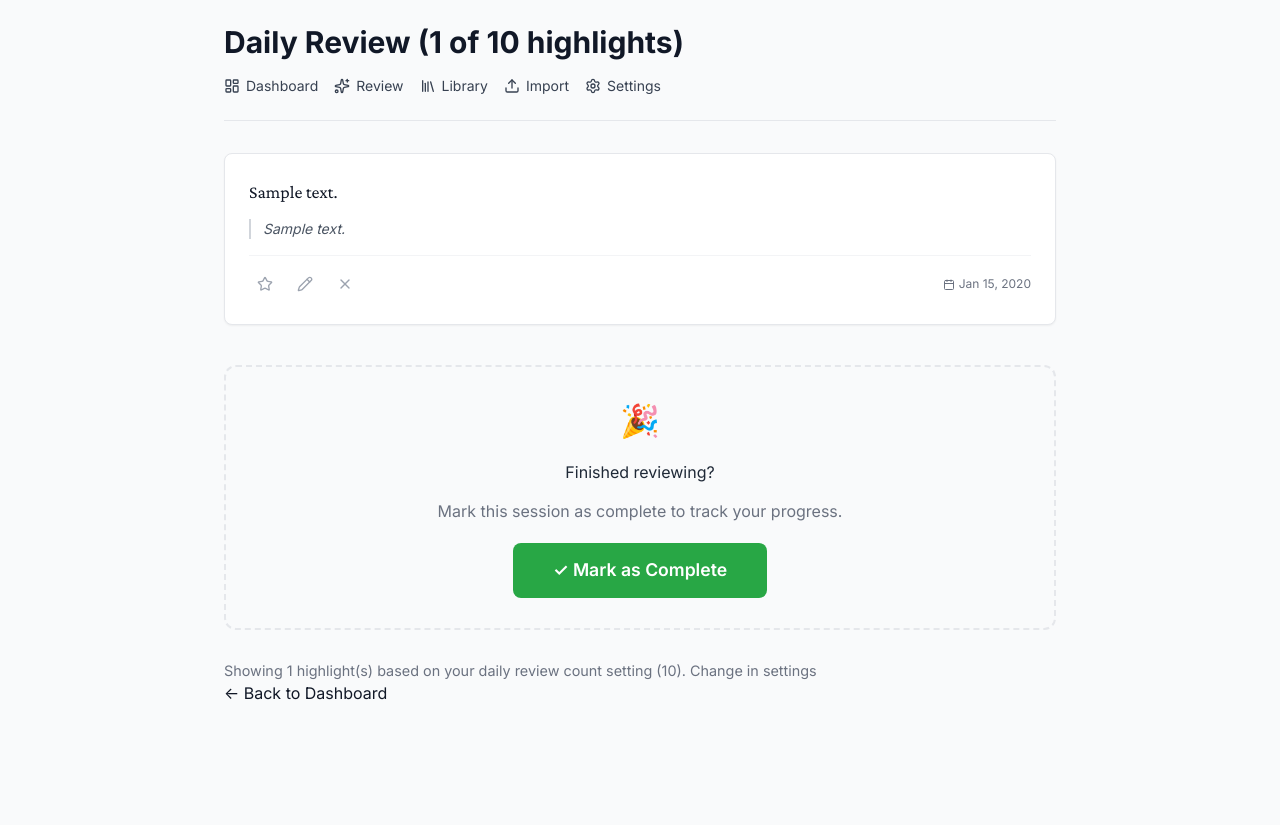
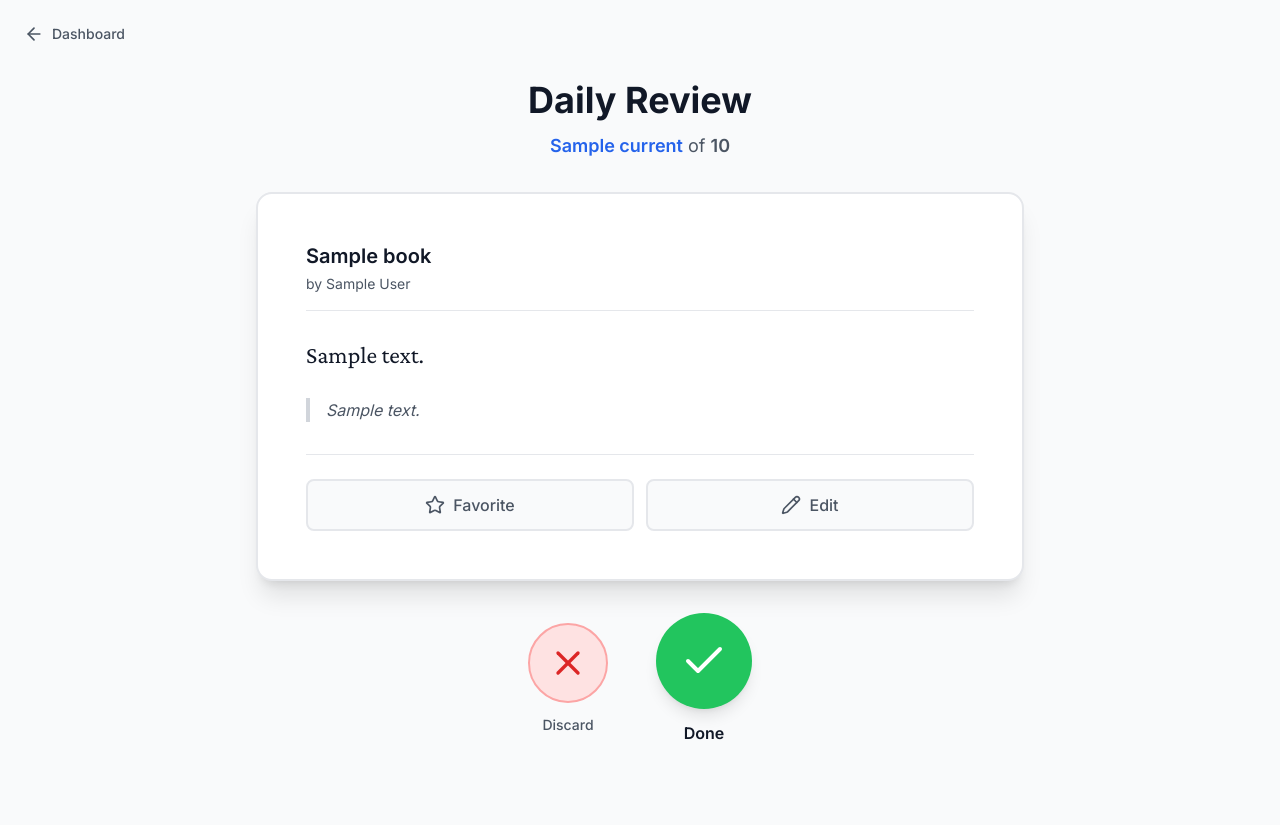
Before and after one commit to wardeiling/FreeWise, a FastAPI app: template app/templates/review.html in a window 1280 px wide. Before the commit the page ends 700 px from the top, so only its background shows below. Run offline with FastAPI, Linux system fonts and the light colour scheme; the template is opened without the code that fills it: most values are stand-ins (such as "Sample title", 1, 10 or a date in 2020); some libraries are stand-ins or nearby versions.

Commit message:
Major overhaul of daily review page and reorganization of todos

```diff
--- /dev/null
+++ b/app/templates/_review_card.html
@@ -0,0 +1,92 @@
+<!-- Single Highlight Review Card -->
+<div class="space-y-8">
+    <!-- Progress Indicator -->
+    <div class="text-center mb-8">
+        <h1 class="text-4xl font-bold text-gray-900 dark:text-white mb-3">Daily Review</h1>
+        <p class="text-lg text-gray-600 dark:text-gray-400">
+            <span class="font-semibold text-primary-600 dark:text-primary-400">{{ current }}</span> of <span class="font-semibold">{{ total }}</span>
+        </p>
+    </div>
+
+    <!-- Highlight Card -->
+    <div class="bg-white dark:bg-gray-800 rounded-2xl shadow-xl border-2 border-gray-200 dark:border-gray-700 p-8 md:p-12">
+        <!-- Book Information -->
+        {% if highlight.book %}
+        <div class="mb-6 pb-4 border-b border-gray-200 dark:border-gray-700">
+            <h2 class="text-xl font-semibold text-gray-900 dark:text-white">{{ highlight.book.title }}</h2>
+            {% if highlight.book.author %}
+            <p class="text-sm text-gray-600 dark:text-gray-400 mt-1">by {{ highlight.book.author }}</p>
+            {% endif %}
+        </div>
+        {% endif %}
+
+        <!-- Highlight Text -->
+        <div class="font-serif text-2xl leading-relaxed text-gray-900 dark:text-gray-100 mb-6">
+            {{ highlight.text }}
+        </div>
+
+        <!-- Note (if exists) -->
+        {% if highlight.note %}
+        <div class="mt-4 text-base italic text-gray-600 dark:text-gray-400 pl-4 border-l-4 border-gray-300 dark:border-gray-600">
+            {{ highlight.note }}
+        </div>
+        {% endif %}
+
+        <!-- Page Number (if exists) -->
+        {% if highlight.location_type == "page" and highlight.location %}
+        <div class="mt-4 text-sm text-gray-500 dark:text-gray-400">
+            Page {{ highlight.location }}
+        </div>
+        {% endif %}
+
+        <!-- Action Buttons (Inside Card - Bottom) -->
+        <div class="flex gap-3 mt-8 pt-6 border-t border-gray-200 dark:border-gray-700">
+            <button
+                class="flex-1 flex items-center justify-center gap-2 px-6 py-3 rounded-lg transition-all {% if highlight.is_favorited %}bg-yellow-100 dark:bg-yellow-900/20 text-yellow-700 dark:text-yellow-400 border-2 border-yellow-400 dark:border-yellow-600{% else %}bg-gray-50 dark:bg-gray-700 text-gray-600 dark:text-gray-400 border-2 border-gray-200 dark:border-gray-600 hover:bg-yellow-50 dark:hover:bg-yellow-900/10 hover:border-yellow-300 dark:hover:border-yellow-700{% endif %}"
+                hx-post="/highlights/{{ highlight.id }}/favorite"
+                hx-vals='{"favorite": "{{ "false" if highlight.is_favorited else "true" }}", "context": "review"}'
+                hx-target="#review-container"
+                hx-swap="innerHTML"
+                title="Toggle favorite">
+                <i data-lucide="star" class="w-5 h-5 {% if highlight.is_favorited %}fill-current{% endif %}"></i>
+                <span class="font-medium">Favorite</span>
+            </button>
+            <button
+                class="flex-1 flex items-center justify-center gap-2 px-6 py-3 bg-gray-50 dark:bg-gray-700 text-gray-600 dark:text-gray-400 border-2 border-gray-200 dark:border-gray-600 hover:bg-blue-50 dark:hover:bg-blue-900/10 hover:border-blue-300 dark:hover:border-blue-700 rounded-lg transition-all"
+                hx-get="/highlights/{{ highlight.id }}/edit?context=review"
+                hx-target="#review-container"
+                hx-swap="innerHTML"
+                title="Edit highlight">
+                <i data-lucide="pencil" class="w-5 h-5"></i>
+                <span class="font-medium">Edit</span>
+            </button>
+        </div>
+    </div>
+
+    <!-- Main Action Buttons (Outside Card) -->
+    <div class="flex items-center justify-center gap-12 mt-12">
+        <!-- Discard Button -->
+        <button
+            class="flex flex-col items-center group"
+            hx-post="/highlights/{{ highlight.id }}/discard?context=review"
+            hx-target="#review-container"
+            hx-swap="innerHTML">
+            <div class="w-20 h-20 rounded-full bg-red-100 dark:bg-red-900/20 flex items-center justify-center group-hover:bg-red-200 dark:group-hover:bg-red-900/30 group-hover:scale-110 transition-all border-2 border-red-300 dark:border-red-700 group-hover:border-red-400 dark:group-hover:border-red-600">
+                <i data-lucide="x" class="w-10 h-10 text-red-600 dark:text-red-500"></i>
+            </div>
+            <span class="mt-3 text-sm font-medium text-gray-600 dark:text-gray-400">Discard</span>
+        </button>
+
+        <!-- Done Button -->
+        <button
+            class="flex flex-col items-center group"
+            hx-post="/highlights/ui/review/next?current_id={{ highlight.id }}"
+            hx-target="#review-container"
+            hx-swap="innerHTML">
+            <div class="w-24 h-24 rounded-full bg-green-500 dark:bg-green-600 flex items-center justify-center group-hover:bg-green-600 dark:group-hover:bg-green-700 group-hover:scale-110 transition-all shadow-lg">
+                <i data-lucide="check" class="w-12 h-12 text-white"></i>
+            </div>
+            <span class="mt-3 text-base font-semibold text-gray-900 dark:text-white">Done</span>
+        </button>
+    </div>
+</div>
--- a/app/templates/library.html
+++ b/app/templates/library.html
@@ -55,7 +55,7 @@
         </thead>
         <tbody class="divide-y divide-gray-200 dark:divide-gray-700">
             {% for book in books %}
-            <tr class="hover:bg-gray-50 dark:hover:bg-gray-750 transition-colors">
+            <tr class="hover:bg-gray-50 dark:hover:bg-gray-700 transition-colors">
                 <td class="px-4 py-3">
                     <a href="/library/ui/book/{{ book.id }}" class="text-primary-600 dark:text-primary-400 hover:text-primary-700 dark:hover:text-primary-300 font-medium transition-colors">
                         {{ book.title }}
--- a/app/templates/review.html
+++ b/app/templates/review.html
@@ -1,40 +1,94 @@
-{% extends "base.html" %}
+<!DOCTYPE html>
+<html lang="en" data-theme="{{ settings.theme if settings else 'light' }}">
+<head>
+    <meta charset="UTF-8">
+    <meta name="viewport" content="width=device-width, initial-scale=1.0">
+    <title>Daily Review - FreeWise</title>
 
-{% block title %}Daily Review - FreeWise{% endblock %}
+    <!-- Tailwind CSS -->
+    <script src="https://cdn.tailwindcss.com"></script>
 
-{% block heading %}Daily Review ({{ highlights|length }} of {{ n }} highlights){% endblock %}
+    <!-- Google Fonts -->
+    <link rel="preconnect" href="https://fonts.googleapis.com">
+    <link rel="preconnect" href="https://fonts.gstatic.com" crossorigin>
+    <link href="https://fonts.googleapis.com/css2?family=Inter:wght@400;500;600;700&family=Crimson+Pro:wght@400;600&display=swap" rel="stylesheet">
 
-{% block content %}
-<div id="highlights-container">
-    {% if highlights %}
-        {% for highlight in highlights %}
-            {% include "_highlight_row.html" %}
-        {% endfor %}
+    <!-- HTMX -->
+    <script src="https://unpkg.com/htmx.org@1.9.10"></script>
 
-        <!-- Complete Review Button -->
-        <div style="margin-top: 40px; text-align: center; padding: 30px; background: var(--highlight-bg); border-radius: 12px; border: 2px dashed var(--border-color);">
-            <div style="font-size: 2em; margin-bottom: 15px;">🎉</div>
-            <h3 style="margin: 0 0 15px 0; color: var(--text-color);">Finished reviewing?</h3>
-            <p style="color: var(--muted-text); margin-bottom: 20px;">
-                Mark this session as complete to track your progress.
-            </p>
-            <a href="/dashboard/ui?reviewed=complete"
-               style="display: inline-block; background: #28a745; color: white; padding: 14px 40px; border-radius: 8px; text-decoration: none; font-weight: 600; font-size: 1.1em; transition: all 0.2s;"
-               onmouseover="this.style.background='#218838'; this.style.transform='scale(1.05)'"
-               onmouseout="this.style.background='#28a745'; this.style.transform='scale(1)'">
-                ✓ Mark as Complete
-            </a>
+    <!-- Lucide Icons -->
+    <script src="https://unpkg.com/lucide@latest"></script>
+
+    <script>
+        tailwind.config = {
+            darkMode: ['class', '[data-theme="dark"]'],
+            theme: {
+                extend: {
+                    fontFamily: {
+                        sans: ['Inter', 'system-ui', '-apple-system', 'sans-serif'],
+                        serif: ['Crimson Pro', 'Georgia', 'serif'],
+                    },
+                    colors: {
+                        primary: {
+                            50: '#eff6ff',
+                            100: '#dbeafe',
+                            500: '#3b82f6',
+                            600: '#2563eb',
+                            700: '#1d4ed8',
+                        }
+                    }
+                }
+            }
+        }
+    </script>
+</head>
+<body class="bg-gray-50 dark:bg-gray-900 min-h-screen flex flex-col">
+    <!-- Back Button (Top Left) -->
+    <div class="absolute top-6 left-6 z-10">
+        <a href="/dashboard/ui" class="flex items-center gap-2 text-gray-600 dark:text-gray-400 hover:text-gray-900 dark:hover:text-gray-100 transition-colors">
+            <i data-lucide="arrow-left" class="w-5 h-5"></i>
+            <span class="text-sm font-medium">Dashboard</span>
+        </a>
+    </div>
+
+    <!-- Main Content -->
+    <div class="flex-1 flex flex-col items-center justify-center px-4 py-20">
+        <div id="review-container" class="w-full max-w-3xl">
+            {% if total > 0 %}
+                {% include "_review_card.html" %}
+            {% else %}
+                <div class="text-center">
+                    <div class="mb-6">
+                        <i data-lucide="check-circle" class="w-20 h-20 mx-auto text-green-500"></i>
+                    </div>
+                    <h2 class="text-2xl font-bold text-gray-900 dark:text-white mb-3">All Done!</h2>
+                    <p class="text-gray-600 dark:text-gray-400 mb-6">
+                        No highlights available for review today. Great job staying on top of things!
+                    </p>
+                    <a href="/dashboard/ui" class="inline-flex items-center gap-2 bg-primary-600 hover:bg-primary-700 text-white px-6 py-3 rounded-lg transition-colors">
+                        <i data-lucide="arrow-left" class="w-5 h-5"></i>
+                        <span>Back to Dashboard</span>
+                    </a>
+                </div>
+            {% endif %}
         </div>
-    {% else %}
-        <p>No highlights available for review today. Great job staying on top of things!</p>
-    {% endif %}
-</div>
+    </div>
 
-<div style="margin-top: 30px;">
-    <p style="color: var(--muted-text); font-size: 0.9em;">
-        Showing {{ highlights|length }} highlight(s) based on your daily review count setting ({{ n }}).
-        <a href="/settings/ui">Change in settings</a>
-    </p>
-    <a href="/dashboard/ui">← Back to Dashboard</a>
-</div>
-{% endblock %}
+    <script>
+        function initLucideIcons() {
+            if (typeof lucide !== 'undefined') {
+                lucide.createIcons();
+            }
+        }
+
+        if (document.readyState === 'loading') {
+            document.addEventListener('DOMContentLoaded', initLucideIcons);
+        } else {
+            initLucideIcons();
+        }
+
+        document.addEventListener('htmx:afterSwap', initLucideIcons);
+        document.addEventListener('htmx:afterSettle', initLucideIcons);
+    </script>
+</body>
+</html>
```
Also changed, not shown: app/routers/highlights.py (+222 -4 lines), app/templates/_review_edit.html (added, +68 -0 lines), README.md.
